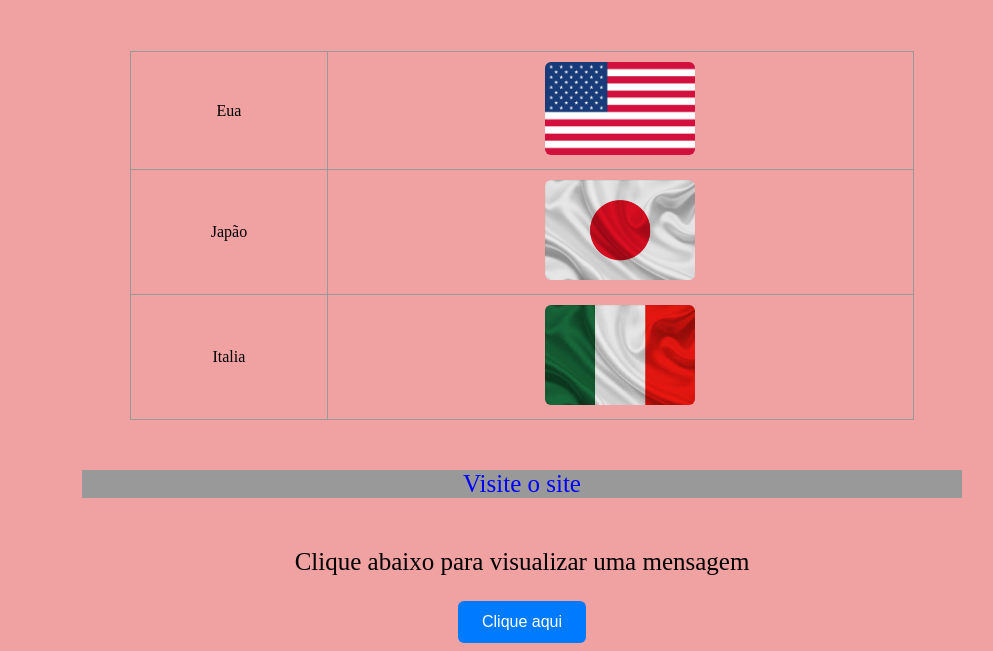
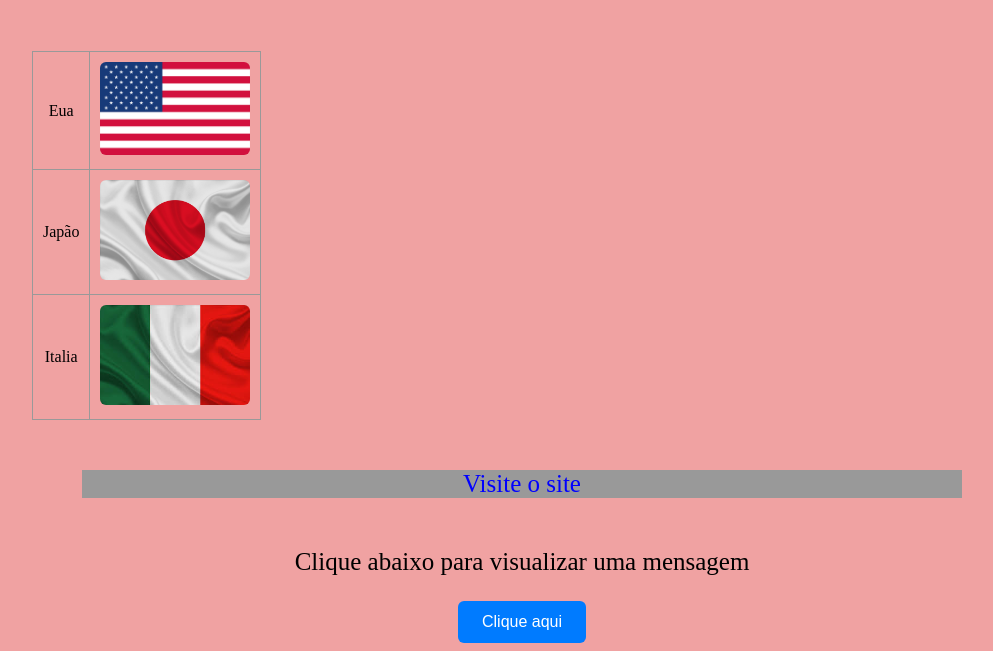
Before and after one commit to Galvan92/Sitehobbie, a plain HTML site: page index.html in a window 1280 px wide. Shown: the part 1484-2135 px from the top of the page, without its empty margins (118-1111 px from the left). Drawn offline with Linux system fonts and the light colour scheme.

Commit message:
tabelas e botao

```diff
--- a/style.css
+++ b/style.css
@@ -30,8 +30,6 @@ h1 {
 
 table {
 
-     width: 80%;
-     margin: 20px auto;
     border-collapse: collapse;
     text-align: center;
 
```
